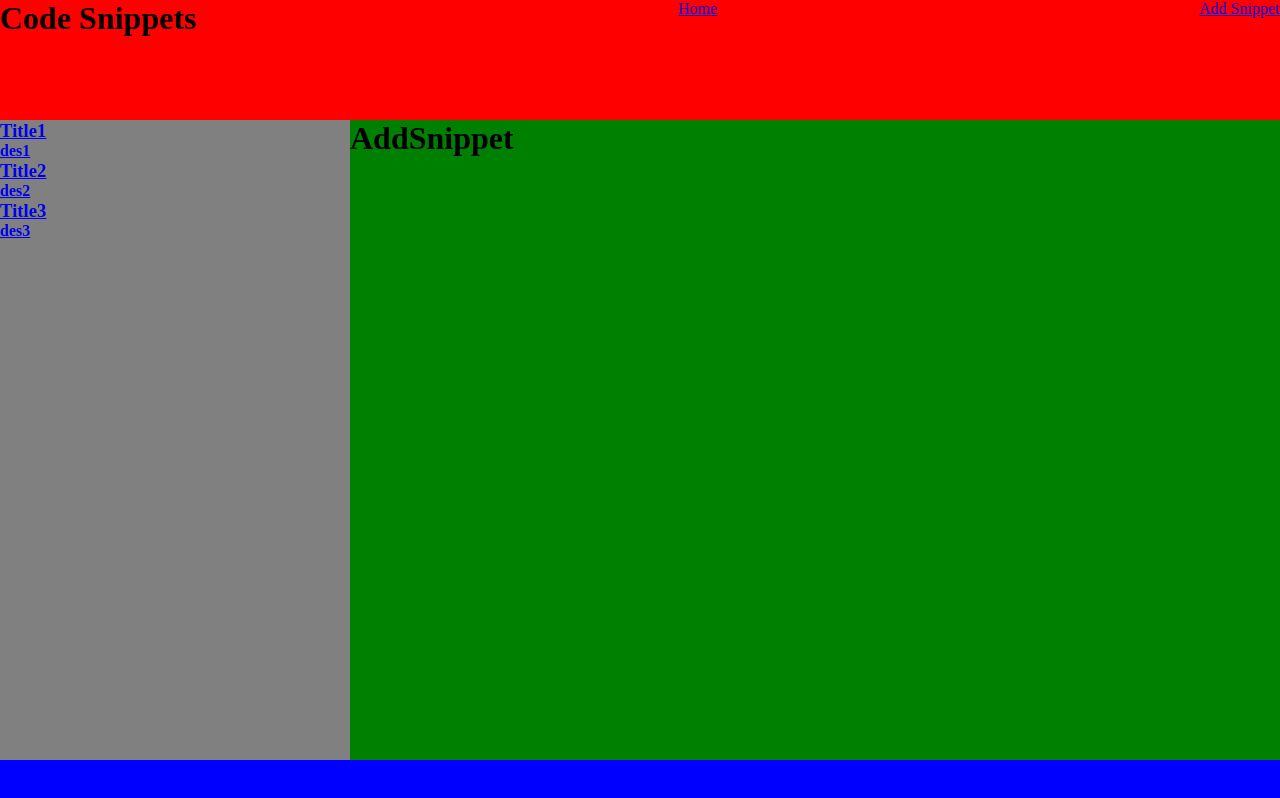
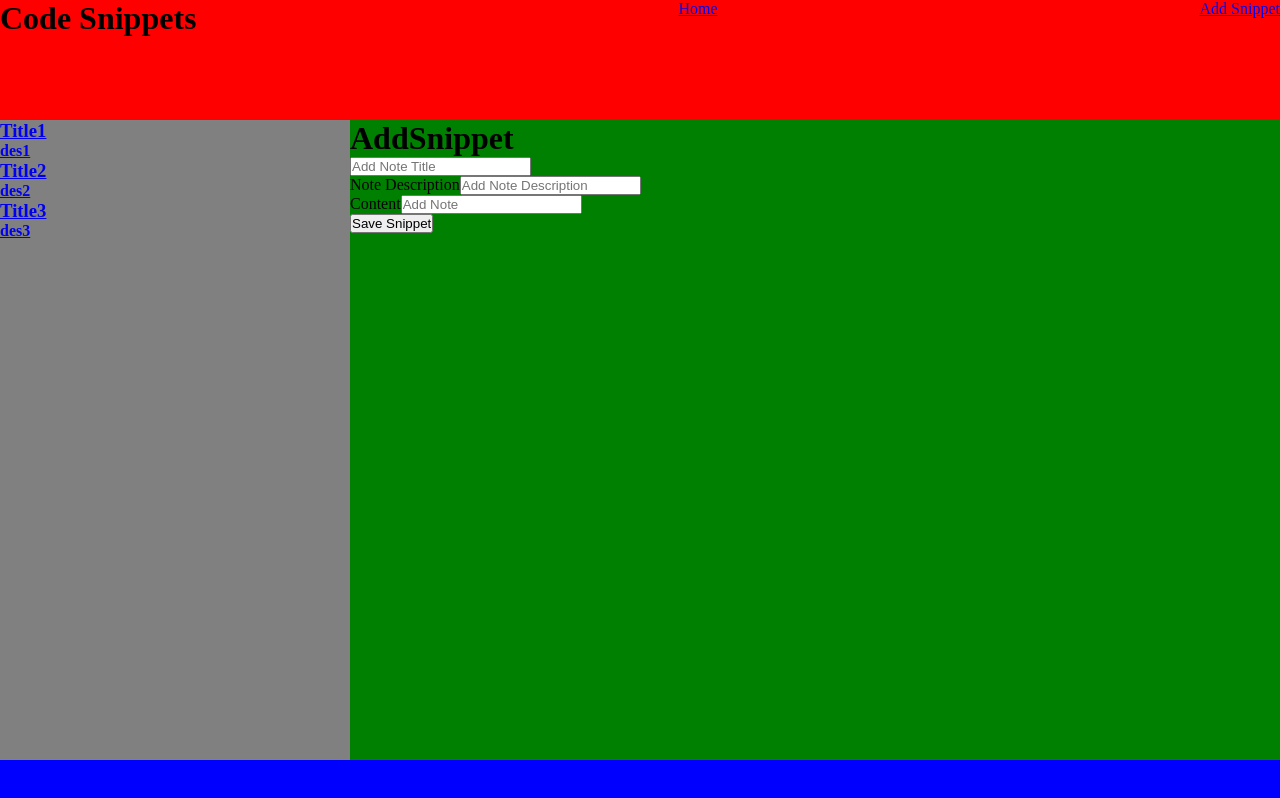
Before and after one commit to isaackhan21/code-snippets-library, a React (Create React App) app: page /create in a window 1280 px wide. Shown: the top 798 px of the page. Built offline with nearby package versions, Linux system fonts and the light colour scheme; a small style sheet from the web is missing.

Commit message:
Ability to add snippet

```diff
--- a/src/App.js
+++ b/src/App.js
@@ -25,19 +25,19 @@ class App extends React.Component {
     };
   }
 
-  // addSnippet = (snippet, cat) => {
-  //   const id = Math.floor(Math.random() * 10000) + 1;
-  //   const newSnippet = {
-  //     id,
-  //     ...snippet,
-  //   };
-  //   const snippets = [...this.state.snippets];
-  //   snippets.push(newSnippet);
-  //   this.setState({
-  //     snippets,
-  //     newSnippet: "",
-  //   });
-  // };
+  addSnippet = (snippet, cat) => {
+    const id = Math.floor(Math.random() * 10000) + 1;
+    const newSnippet = {
+      id,
+      ...snippet,
+    };
+    const snippets = [...this.state.snippets];
+    snippets.push(newSnippet);
+    this.setState({
+      snippets,
+      newSnippet: "",
+    });
+  };
 
   // deleteSnippet = (id) => {
   //   const list = [...this.state.snippets];
@@ -57,7 +57,7 @@ class App extends React.Component {
           <div className="base">
             <Base
               snippets={this.state.snippets}
-              // onAdd={this.addSnippet}
+              onAdd={this.addSnippet}
               // onDelete={this.deleteSnippet}
             />
           </div>
--- a/src/components/AddSnippet.js
+++ b/src/components/AddSnippet.js
@@ -1,10 +1,51 @@
 import { useState } from "react";
 
-const AddSnippet = ({ snippets }) => {
+const AddSnippet = ({ snippets, onAdd }) => {
+  const [title, setTitle] = useState("");
+  const [description, setDescription] = useState("");
+  const [snippet, setSnippet] = useState("");
+
+  const onSubmit = (e) => {
+    e.preventDefault();
+
+    onAdd({ title, description, snippet });
+
+    setTitle("");
+    setDescription("");
+    setSnippet("");
+  };
   return (
-    <div>
+    <form onSubmit={onSubmit}>
       <h1>AddSnippet</h1>
-    </div>
+      <div className="form">
+        <input
+          type="text"
+          placeholder="Add Note Title"
+          value={title}
+          onChange={(e) => setTitle(e.target.value)}
+        />
+      </div>
+      <div className="form">
+        <label>Note Description</label>
+        <input
+          type="text"
+          placeholder="Add Note Description"
+          value={description}
+          onChange={(e) => setDescription(e.target.value)}
+        />
+      </div>
+      <div className="form">
+        <label>Content</label>
+        <input
+          type="text"
+          placeholder="Add Note"
+          value={snippet}
+          onChange={(e) => setSnippet(e.target.value)}
+        />
+      </div>
+
+      <input type="submit" value="Save Snippet" />
+    </form>
   );
 };
 
--- a/src/components/Base.js
+++ b/src/components/Base.js
@@ -4,7 +4,7 @@ import Home from "./Home";
 import AddSnippet from "./AddSnippet";
 import SnippetDetail from "./SnippetDetail";
 
-const Base = ({ snippets }) => {
+const Base = ({ snippets, onAdd }) => {
   return (
     <div class="base">
       <Switch>
@@ -12,7 +12,7 @@ const Base = ({ snippets }) => {
           <Home />
         </Route>
         <Route path="/create">
-          <AddSnippet snippets={snippets} />
+          <AddSnippet snippets={snippets} onAdd={onAdd} />
         </Route>
         <Route exact path="/snippets">
           <Snippets snippets={snippets} />
--- a/src/components/Header.js
+++ b/src/components/Header.js
@@ -1,6 +1,6 @@
 import { Link } from "react-router-dom";
 
-const Header = () => {
+const Header = ({}) => {
   return (
     <header className="header-content">
       <h1>Code Snippets</h1>
```
